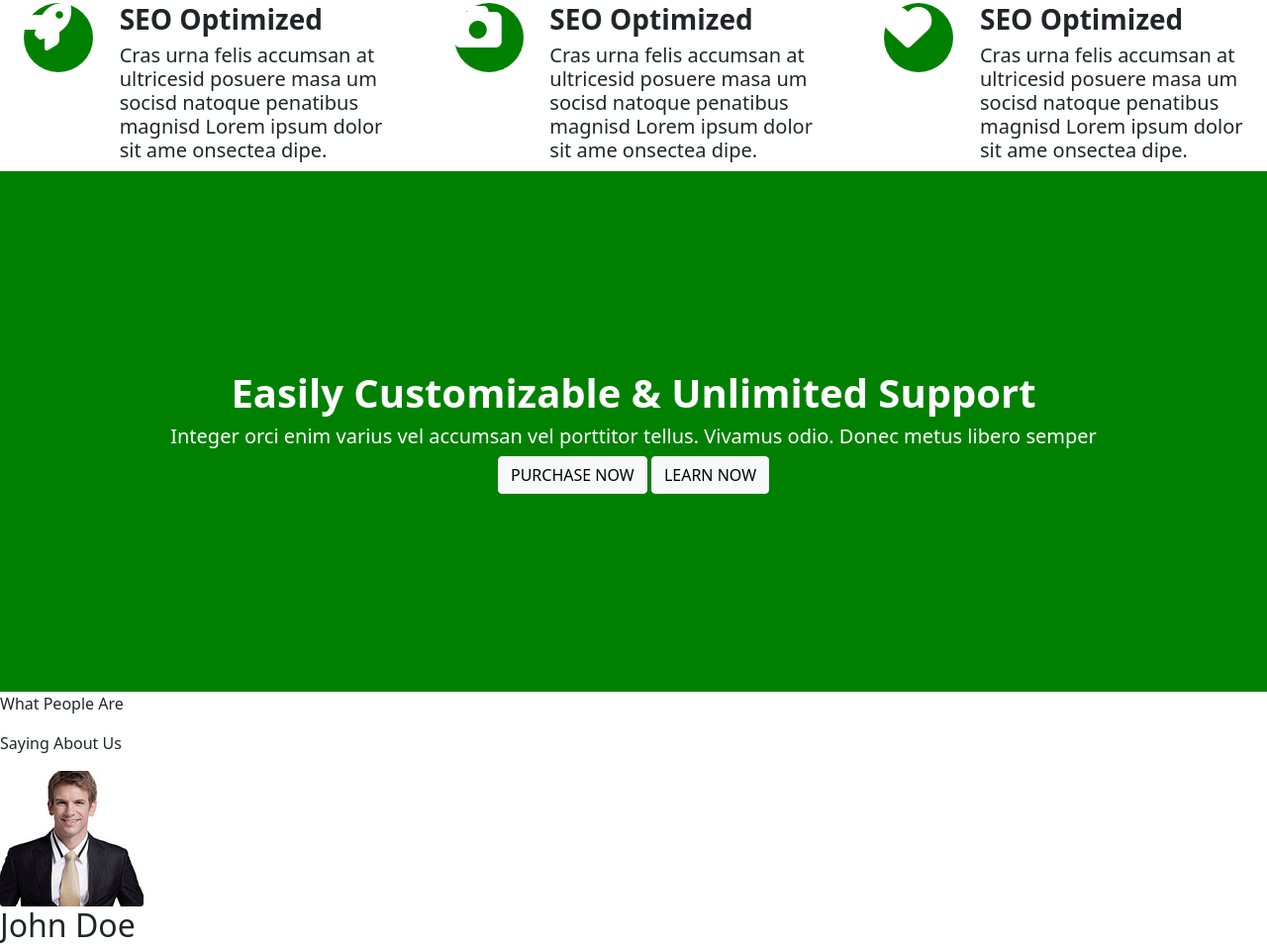
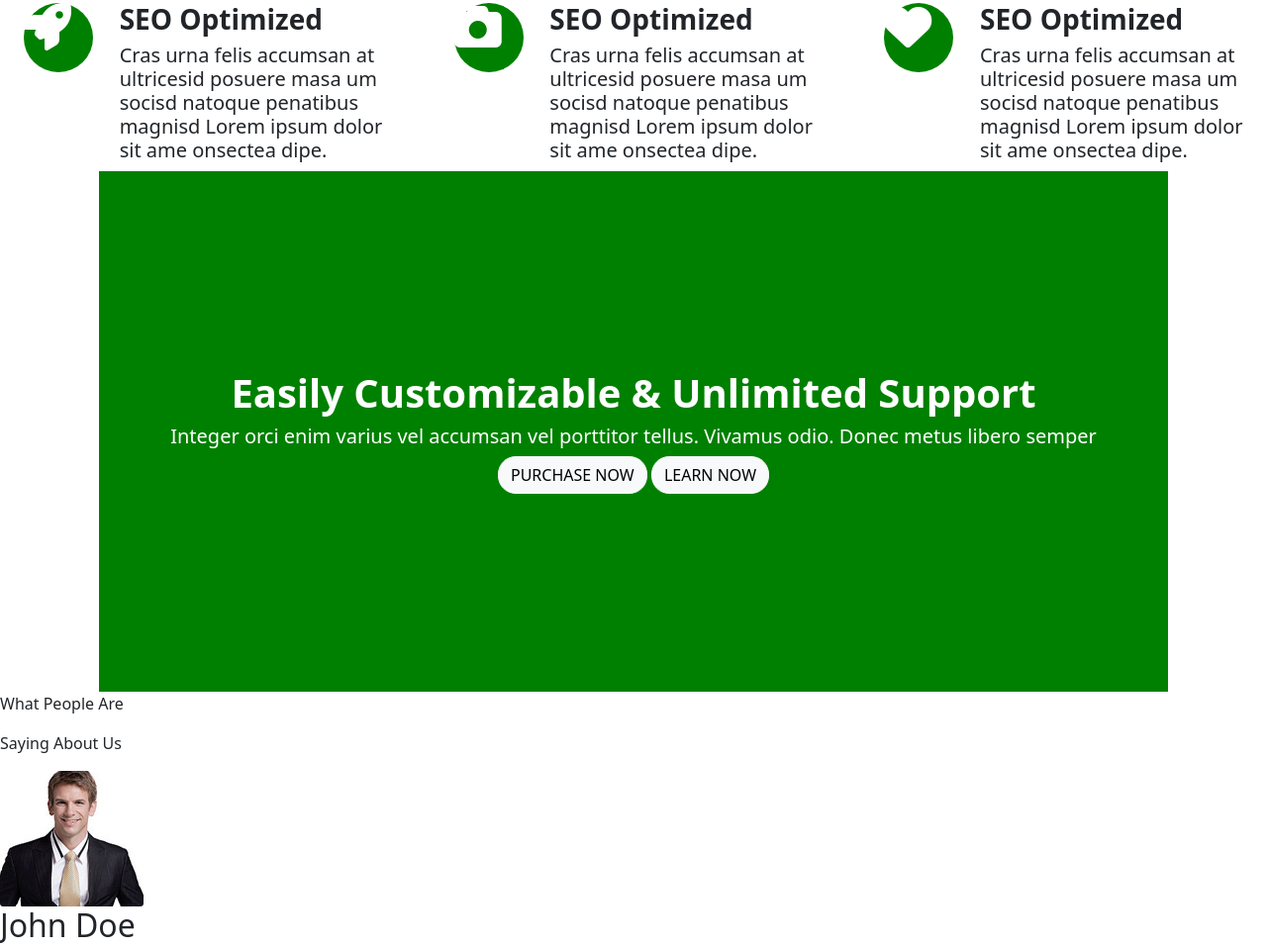
Before and after one commit to rohitkatbamna/roud12, a plain HTML site: page index.html in a window 1280 px wide. Shown: the part 1648-2607 px from the top of the page at 99% size. Drawn offline with nearby package versions, Linux system fonts and the light colour scheme.

Commit message:
26 jan 4th commit

```diff
--- a/index.html
+++ b/index.html
@@ -159,12 +159,12 @@
                     </div>
                 </div>
             </div>
-            <section class="row text-center" style="background-color: green; color: white;">
+            <section class="row text-center" style="background-color: green; color: white;margin-left: 100px;margin-right: 100px;">
                 <div class="col-12" style="margin-top: 200px; margin-bottom: 200px; ">
                     <h1 class="fw-bold">Easily Customizable & Unlimited Support</h1>
                     <h5>Integer orci enim varius vel accumsan vel porttitor tellus. Vivamus odio. Donec metus libero semper</h5>
-                    <button type="button" class="btn btn-light">PURCHASE NOW</button>
-                    <button type="button" class="btn btn-light">LEARN NOW</button>
+                    <button type="button" class="btn btn-light" style="border-radius: 18px;">PURCHASE NOW</button>
+                    <button type="button" class="btn btn-light" style="border-radius: 18px;">LEARN NOW</button>
                 </div>
             </section>
             <div >
```
